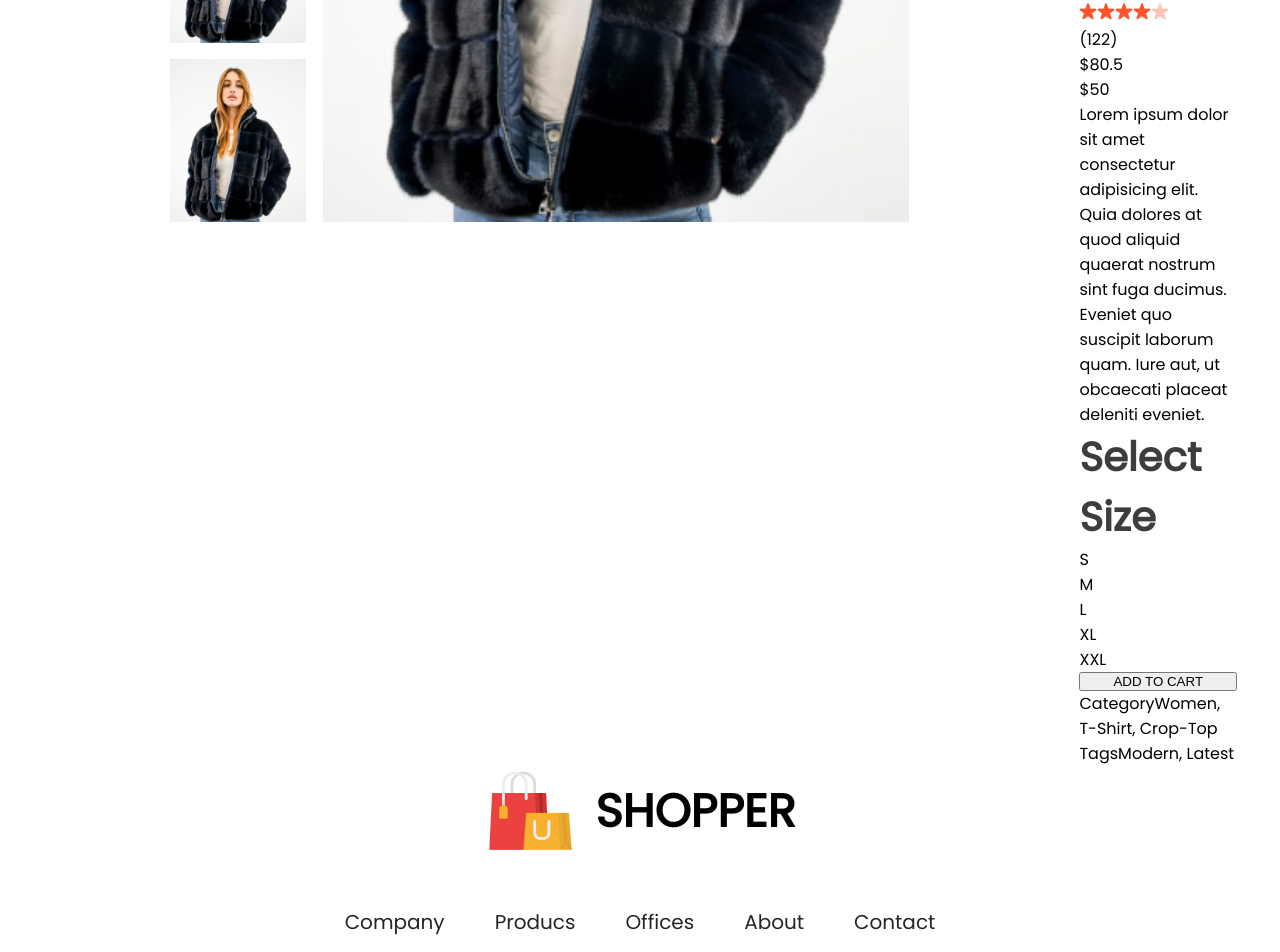
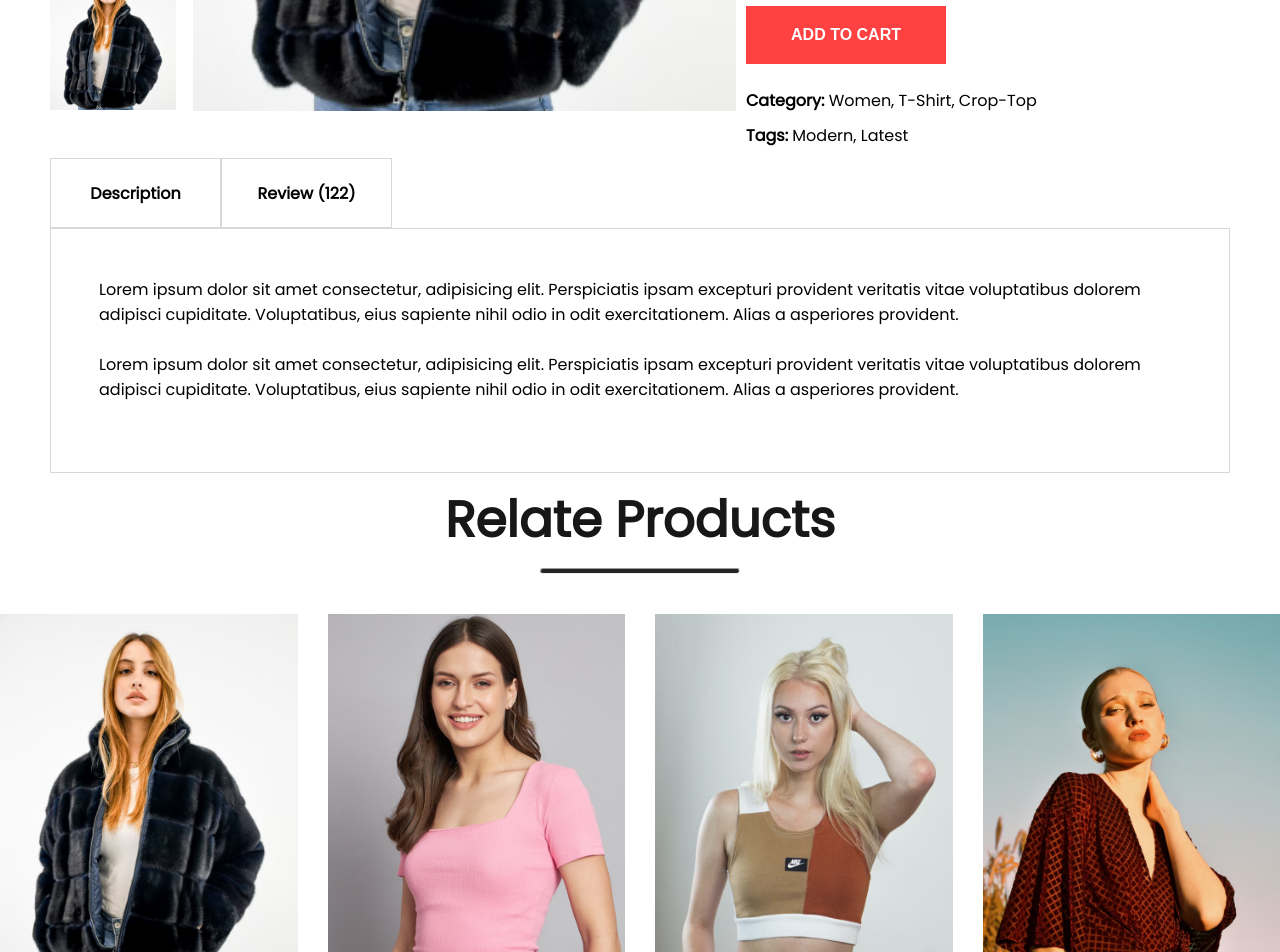
Before and after one commit to buiquocdat30/Ecommerce, a React (Create React App) app in the folder my-e-commerce/: page /product/1 in a window 1280 px wide. Shown: the part 720-1672 px from the top of the page. Built offline with nearby package versions, Linux system fonts and the light colour scheme.

Commit message:
Day 8 10032025 15h46 PM

```diff
--- a/my-e-commerce/src/Components/BreadCrums/BreadCrums.css
+++ b/my-e-commerce/src/Components/BreadCrums/BreadCrums.css
@@ -5,6 +5,6 @@
     color: #5e5e5e;
     font-size: 16px;
     font-weight: 600;
-    margin: 60px 170px;
+    margin: 30px 50px;
     text-transform: capitalize;
 }
--- /dev/null
+++ b/my-e-commerce/src/Components/DescriptionBox/DescriptionBox.css
@@ -0,0 +1,29 @@
+.descriptionbox{
+    margin: 10px 50px;
+}
+.descriptionbox-navigator{
+    display: flex;
+
+}
+.descriptionbox-nav-box{
+    display: flex;
+    align-items: center;
+    justify-content: center;
+    font-size: 16px;
+    font-weight: 600;
+    width: 171px;
+    height: 70px;
+    border: 1px solid #d0d0d0d0;
+}
+.descriptionbox-nav-box .fade{
+    background: #FBFBFB;
+    color: #555;
+}
+.descriptionbox-description{
+    display: flex;
+    flex-direction: column;
+    gap: 25px;
+    border: 1px solid #d0d0d0d0;
+    padding: 48px;
+    padding-bottom: 70px;
+}
--- /dev/null
+++ b/my-e-commerce/src/Components/DescriptionBox/DescriptionBox.jsx
@@ -0,0 +1,19 @@
+import React from 'react'
+import './DescriptionBox.css'
+
+const DescriptionBox = () => {
+  return (
+    <div className='descriptionbox'>
+        <div className="descriptionbox-navigator">
+            <div className="descriptionbox-nav-box">Description</div>
+            <div className="descriptionbox-nav-box fade">Review (122)</div>
+        </div>
+        <div className="descriptionbox-description">
+            <p>Lorem ipsum dolor sit amet consectetur, adipisicing elit. Perspiciatis ipsam excepturi provident veritatis vitae voluptatibus dolorem adipisci cupiditate. Voluptatibus, eius sapiente nihil odio in odit exercitationem. Alias a asperiores provident.</p>
+            <p>Lorem ipsum dolor sit amet consectetur, adipisicing elit. Perspiciatis ipsam excepturi provident veritatis vitae voluptatibus dolorem adipisci cupiditate. Voluptatibus, eius sapiente nihil odio in odit exercitationem. Alias a asperiores provident.</p>
+        </div>
+    </div>
+  )
+}
+
+export default DescriptionBox
--- a/my-e-commerce/src/Components/Item/Item.jsx
+++ b/my-e-commerce/src/Components/Item/Item.jsx
@@ -6,7 +6,7 @@ const Item = (props) => {
   return (
     <div className="item">
       <Link to={`/product/${props.id}`}>
-        <img src={props.image} alt="" />
+        <img onClick={window.scrollTo(0,0)} src={props.image} alt="" />
       </Link>
       <p>{props.name}</p>
       <div className="item-prices">
--- a/my-e-commerce/src/Components/ProductDisplay/ProductDisplay.css
+++ b/my-e-commerce/src/Components/ProductDisplay/ProductDisplay.css
@@ -1,6 +1,6 @@
 .productdisplay {
     display: flex;
-    margin: 0 170px;
+    margin: 0 50px;
 }
 
 .productdisplay-left {
@@ -15,19 +15,21 @@
 }
 
 .productdisplay-img-list img {
-    height: 163px;
-
+    height: 150px;
+    width: auto;
+    object-fit: cover;
 }
 
 .productdisplay-img {}
 
 .productdisplay-main-img {
-    width: 586px;
-    height: 700px;
+    width: auto;
+    height: 649px;
+    object-fit: cover;
 }
 
 .productdisplay-right {
-    margin: 0 170px;
+    padding: 0 10px;
     display: flex;
     flex-direction: column;
 }
@@ -38,16 +40,84 @@
     font-weight: 700;
 }
 
-.productdisplay-right-star {}
+.productdisplay-right button {
+    padding: 20px 40px;
+    width: 200px;
+    font-size: 16px;
+    font-weight: 600;
+    color: white;
+    background: #ff4141;
+    margin-top: 15px;
+    margin-bottom: 14px;
+    border: none;
+    outline: none;
+    cursor: pointer;
+}
 
-.productdisplay-right-prices {}
+.productdisplay-right-star {
+    display: flex;
+    align-items: center;
+    margin-top: 13px;
+    gap: 5px;
+    color: #1c1c1c;
+    font-size: 16px;
+}
 
-.productdisplay-right-prices-old {}
+.productdisplay-right-prices {
+    display: flex;
+    margin: 40px 0px;
+    gap: 30px;
+    font-size: 24px;
+    font-weight: 700;
+}
 
-.productdisplay-right-prices-new {}
+.productdisplay-right-prices-old {
+    color: #818181;
+    text-decoration: line-through;
+}
+
+.productdisplay-right-prices-new {
+    color: #ff4141;
+}
 
 .productdisplay-right-description {}
 
-.productdisplay-right-size {}
+.productdisplay-right-sizes {
+    display: flex;
+    border: none !important;
+}
 
-.productdisplay-righ-cartegory {}
+.productdisplay-right-sizes h1 {
+    padding: 18px 24px;
+    padding-left: 0;
+    color: #656565;
+    font-size: 20px;
+    font-weight: 600;
+}
+.productdisplay-right-size {
+    display: flex;
+    border: none;
+    gap: 20px;
+
+}
+.productdisplay-right-size div {
+    padding: 18px 18px;
+    width: 60px;
+    height: 60px;
+    background: #fbfbfb;
+    border: 1px solid #ebebeb;
+    border-radius: 3px;
+    cursor: pointer;
+    text-align: center;
+}
+.productdisplay-right-size div:hover{
+    background: #ebebeb;
+}
+
+.productdisplay-righ-cartegory {
+    margin-top: 10px;
+}
+
+.productdisplay-righ-cartegory span {
+    font-weight: 600;
+}
--- a/my-e-commerce/src/Components/ProductDisplay/ProductDisplay.jsx
+++ b/my-e-commerce/src/Components/ProductDisplay/ProductDisplay.jsx
@@ -41,7 +41,7 @@ const ProductDisplay = ({ product }) => {
           suscipit laborum quam. Iure aut, ut obcaecati placeat deleniti
           eveniet.
         </div>
-        <div className="productdisplay-right-size">
+        <div className="productdisplay-right-sizes">
           <h1>Select Size</h1>
           <div className="productdisplay-right-size">
             <div>S</div>
@@ -53,10 +53,10 @@ const ProductDisplay = ({ product }) => {
         </div>
         <button>ADD TO CART</button>
         <p className="productdisplay-righ-cartegory">
-          <span>Category</span>Women, T-Shirt, Crop-Top
+          <span>Category: </span>Women, T-Shirt, Crop-Top
         </p>
         <p className="productdisplay-righ-cartegory">
-          <span>Tags</span>Modern, Latest
+          <span>Tags: </span>Modern, Latest
         </p>
       </div>
     </div>
--- /dev/null
+++ b/my-e-commerce/src/Components/RelateProducts/RelateProducts.css
@@ -0,0 +1,27 @@
+.relateproducts{
+    display: flex;
+    flex-direction: column;
+    align-items:  center;
+    gap: 10px;
+    margin-bottom: 10px;
+}
+
+.relateproducts h1{
+    color: #171717;
+    font-size: 50px;
+    font-weight: 600;
+}
+
+.relateproducts hr{
+    width: 200px;
+    height: 6px;
+    border-radius: 10px;
+    background: #252525;
+}
+
+.relateproducts-item{
+    margin-top: 30px;
+    display: flex;
+    gap: 30px;
+
+}
--- /dev/null
+++ b/my-e-commerce/src/Components/RelateProducts/RelateProducts.jsx
@@ -0,0 +1,29 @@
+import React from "react";
+import "./RelateProducts.css";
+import Item from "../Item/Item";
+import data_product from "../Assets/data";
+
+const RelateProducts = () => {
+  return (
+    <div className="relateproducts">
+      <h1>Relate Products</h1>
+      <hr />
+      <div className="relateproducts-item">
+        {data_product.map((item, index) => {
+          return (
+            <Item
+              key={index}
+              id={item.id}
+              name={item.name}
+              image={item.image}
+              new_price={item.new_price}
+              old_price={item.old_price}
+            />
+          );
+        })}
+      </div>
+    </div>
+  );
+};
+
+export default RelateProducts;
--- a/my-e-commerce/src/Context/ShopContext.jsx
+++ b/my-e-commerce/src/Context/ShopContext.jsx
@@ -8,6 +8,11 @@ const ShopContextProvider=(props)=>{
 
     const contextValue={all_product}
 
+    const getDefaultCart=()=>{
+        let cart={};
+
+    }
+
     return(
         <ShopContext.Provider value={contextValue} >
             {props.children}
--- a/my-e-commerce/src/Pages/Product.jsx
+++ b/my-e-commerce/src/Pages/Product.jsx
@@ -3,6 +3,10 @@ import { ShopContext } from "../Context/ShopContext";
 import { useParams } from "react-router";
 import BreadCrums from "../Components/BreadCrums/BreadCrums";
 import ProductDisplay from "../Components/ProductDisplay/ProductDisplay";
+import DescriptionBox from "../Components/DescriptionBox/DescriptionBox";
+import RelateProducts from "../Components/RelateProducts/RelateProducts";
+
+
 const Product = () => {
   const { all_product } = useContext(ShopContext);
   const { productId } = useParams();
@@ -12,6 +16,8 @@ const Product = () => {
     <div>
       <BreadCrums product={product} />
       <ProductDisplay product={product} />
+      <DescriptionBox />
+      <RelateProducts />
     </div>
   );
 };
```
